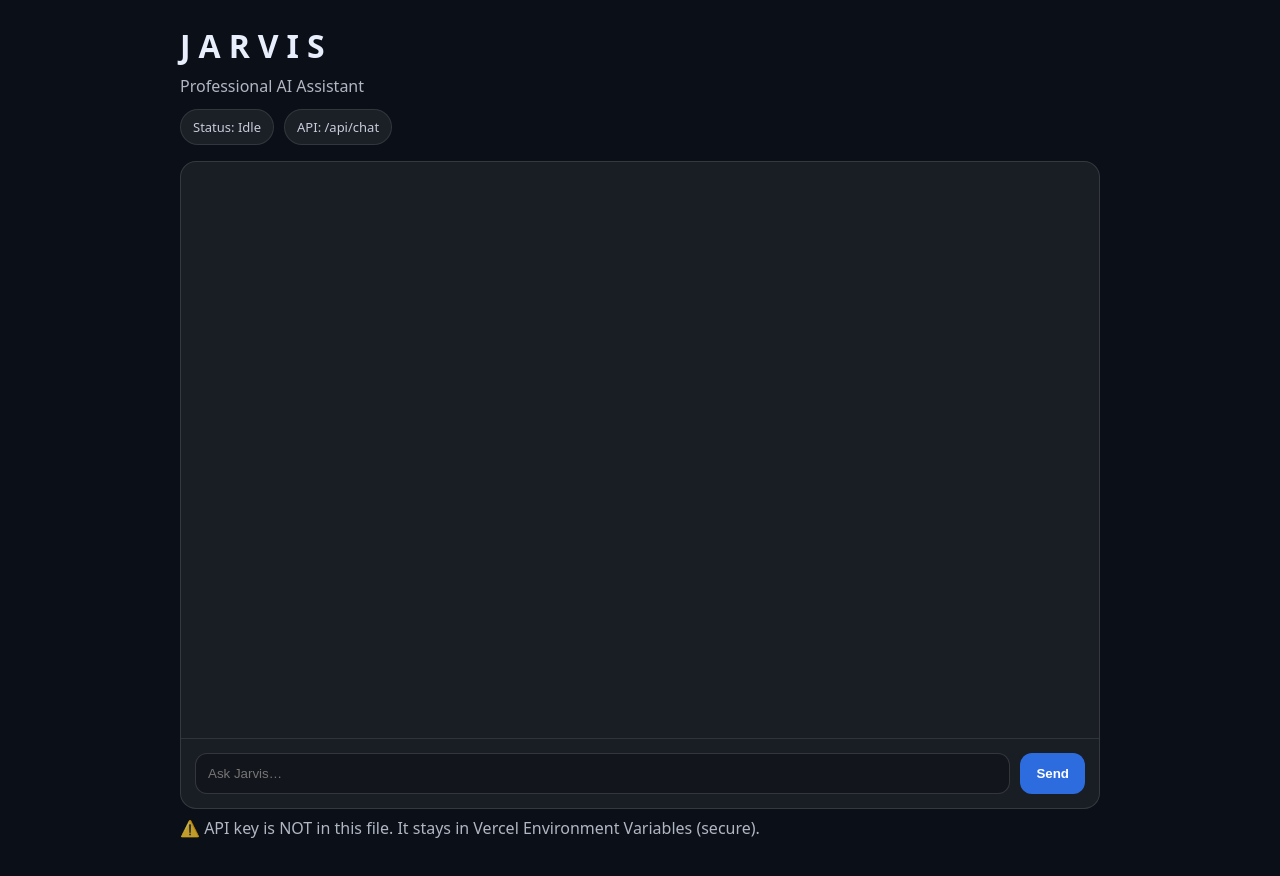
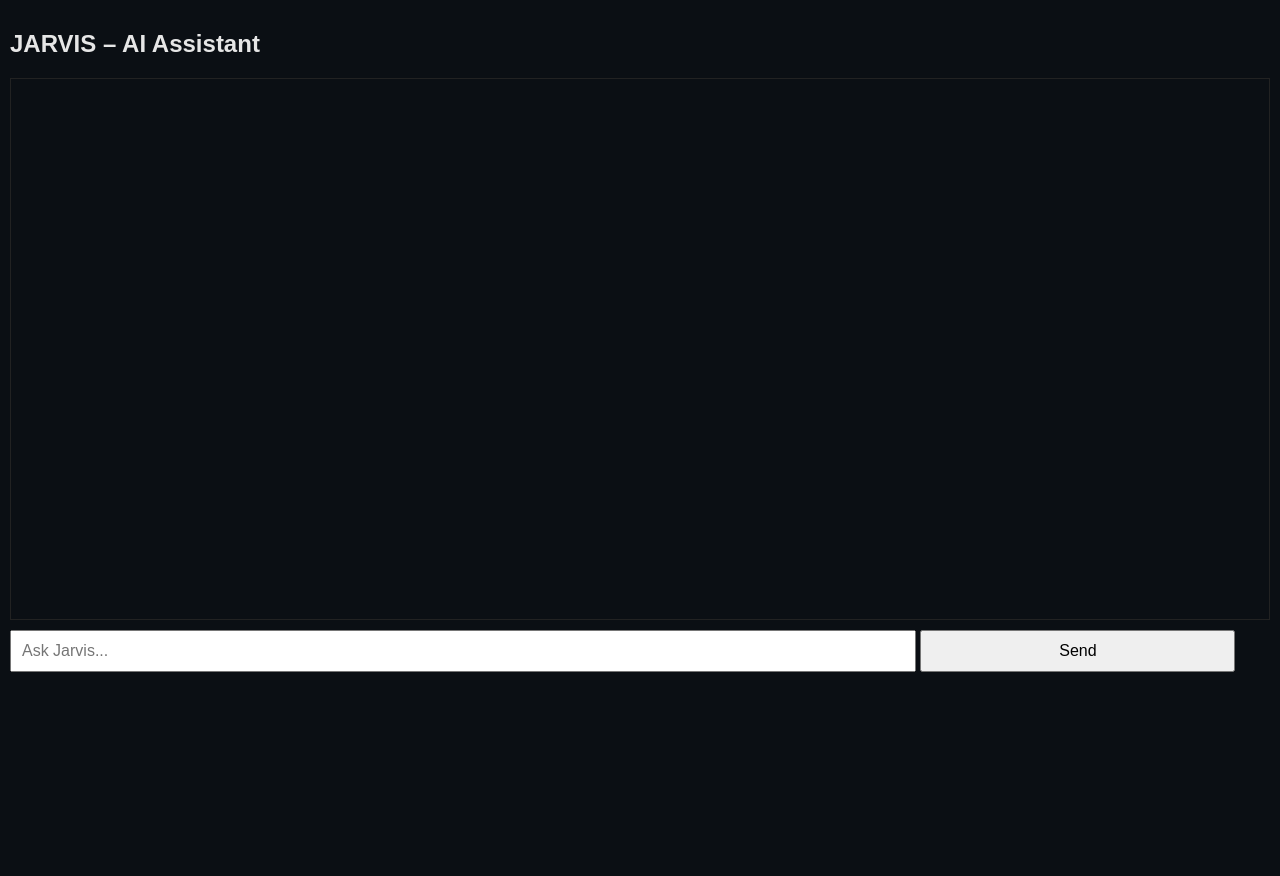
Before and after one commit to rezaul677777/jarvis-ai, a website: page index.html in a window 1280 px wide. After the commit the page ends 800 px from the top, so only its background shows below. Drawn offline with Linux system fonts and the light colour scheme.

Commit message:
Refactor index.html for improved structure and style

```diff
--- a/index.html
+++ b/index.html
@@ -2,49 +2,43 @@
 <html lang="en">
 <head>
   <meta charset="UTF-8" />
-  <meta name="viewport" content="width=device-width, initial-scale=1.0"/>
-  <title>JARVIS - Professional AI</title>
+  <title>Jarvis AI</title>
+  <meta name="viewport" content="width=device-width, initial-scale=1.0" />
   <style>
-    body{margin:0;background:#0b0f17;color:#e8eefc;font-family:system-ui,-apple-system,Segoe UI,Roboto,Arial}
-    .wrap{max-width:920px;margin:0 auto;padding:24px}
-    h1{margin:0;letter-spacing:.25em}
-    .sub{opacity:.75;margin-top:8px}
-    .card{margin-top:16px;background:rgba(255,255,255,.06);border:1px solid rgba(255,255,255,.12);border-radius:16px;overflow:hidden}
-    .chat{height:68vh;overflow:auto;padding:16px}
-    .msg{margin:12px 0;display:grid;gap:6px}
-    .tag{font-size:12px;opacity:.7}
-    .bubble{display:inline-block;max-width:85%;padding:12px 14px;border-radius:14px;line-height:1.4;background:rgba(255,255,255,.08);border:1px solid rgba(255,255,255,.1);white-space:pre-wrap}
-    .user{justify-items:end}
-    .user .bubble{background:rgba(66,133,244,.25);border-color:rgba(66,133,244,.3)}
-    .composer{display:grid;grid-template-columns:1fr auto;gap:10px;padding:14px;border-top:1px solid rgba(255,255,255,.1)}
-    input{padding:12px;border-radius:12px;border:1px solid rgba(255,255,255,.14);background:rgba(0,0,0,.25);color:#fff;outline:none}
-    button{padding:12px 16px;border-radius:12px;border:0;background:#2d6cdf;color:#fff;font-weight:600;cursor:pointer}
-    .bar{margin-top:12px;display:flex;gap:10px;flex-wrap:wrap;align-items:center;opacity:.85}
-    .pill{background:rgba(255,255,255,.08);border:1px solid rgba(255,255,255,.12);border-radius:999px;padding:8px 12px;font-size:13px}
+    body {
+      background: #0b0f14;
+      color: #e6e6e6;
+      font-family: Arial, sans-serif;
+      margin: 0;
+      padding: 10px;
+    }
+    #chat {
+      height: 65vh;
+      overflow-y: auto;
+      border: 1px solid #222;
+      padding: 10px;
+      margin-bottom: 10px;
+    }
+    input, button {
+      padding: 10px;
+      font-size: 16px;
+    }
+    input {
+      width: 70%;
+    }
+    button {
+      width: 25%;
+    }
   </style>
 </head>
 <body>
-  <div class="wrap">
-    <h1>JARVIS</h1>
-    <div class="sub">Professional AI Assistant</div>
 
-    <div class="bar">
-      <div class="pill">Status: <span id="status">Idle</span></div>
-      <div class="pill">API: <span>/api/chat</span></div>
-    </div>
+  <h2>JARVIS – AI Assistant</h2>
 
-    <div class="card">
-      <div id="chat" class="chat"></div>
-      <form id="form" class="composer">
-        <input id="input" placeholder="Ask Jarvis…" autocomplete="off"/>
-        <button id="sendBtn" type="submit">Send</button>
-      </form>
-    </div>
+  <div id="chat"></div>
 
-    <p class="sub">
-      ⚠️ API key is NOT in this file. It stays in Vercel Environment Variables (secure).
-    </p>
-  </div>
+  <input id="userInput" placeholder="Ask Jarvis..." />
+  <button id="sendBtn">Send</button>
 
   <script src="./app.js"></script>
 </body>
```
